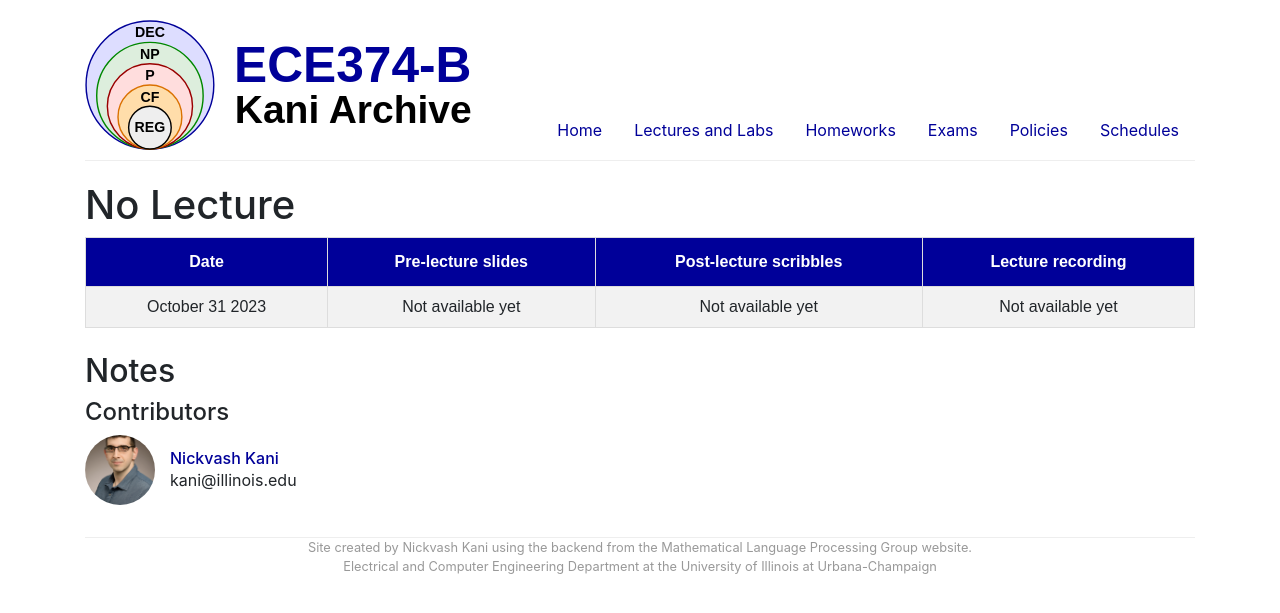
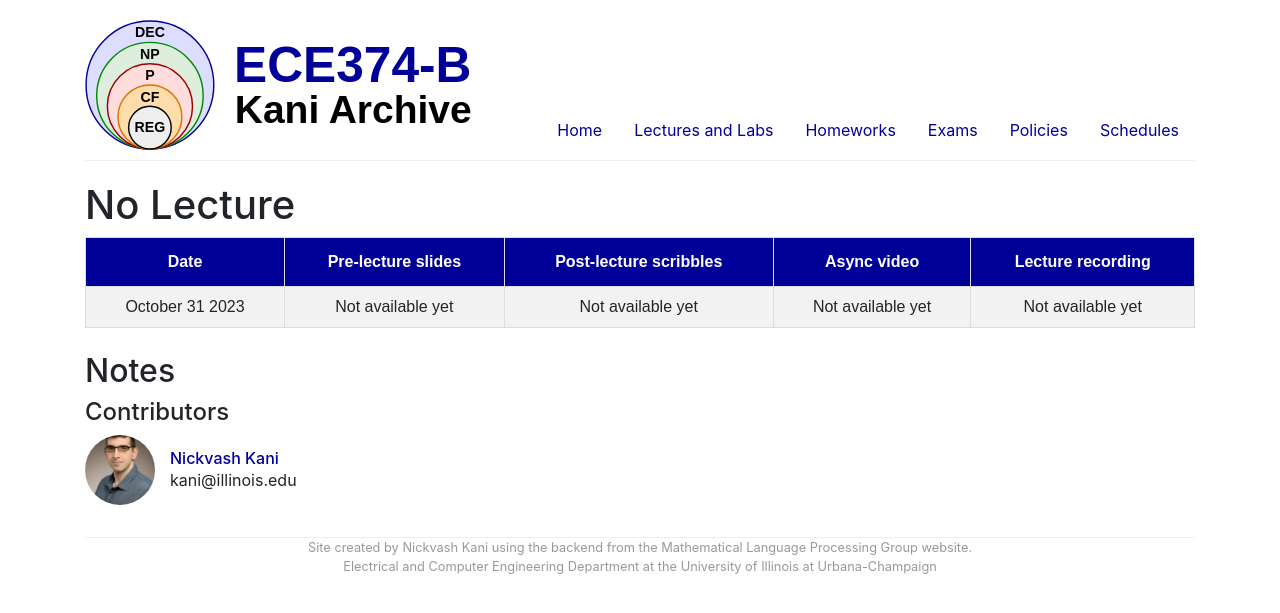
Before and after one commit to UIUC-ECE374B/su25, a Jekyll site: the page built from _lectures/Lec-MT2.md, in a window 1280 px wide. Shown: the top 613 px of the page. Built offline with Jekyll 4.4.1, drawn with Linux system fonts in a browser that asks for light colours.

Commit message:
Adding pre-recording links

```diff
--- a/_layouts/lecture.html
+++ b/_layouts/lecture.html
@@ -7,6 +7,7 @@ layout: default
       <th> Date </th>
       <th> Pre-lecture slides </th>
       <th> Post-lecture scribbles</th>
+      <th> Async video </th>
       <th> Lecture recording </th>
     </tr>
     <tr>
@@ -34,6 +35,19 @@ layout: default
                 alt="{{ page.title }}"
                 title="{{ page.title }} Slides (Scribble)"
                 src="{{ site.base }}/img/icons/slide_scribble.png" />
+        </a>
+        {% else %}
+          Not available yet
+        {% endif %}
+      </td>
+      <td>
+        {% if page.link-recording %}
+        <a href="{{ page.pre-recording }}"
+            style="text-decoration: none">
+            <img class="lec_page_icons"
+                alt="{{ page.title }}"
+                title="{{ page.title }} Recording"
+                src="{{ site.base }}/img/icons/pre-recording.png" />
         </a>
         {% else %}
           Not available yet
```
Also changed, not shown: _includes/lecture-card.html (+9 -0 lines).
